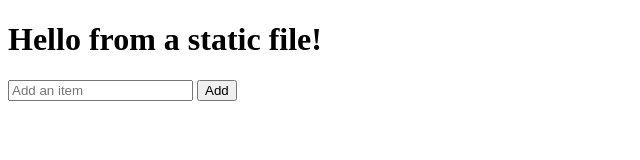
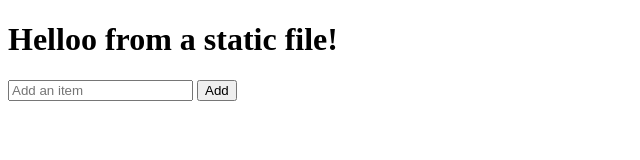
Before and after one commit to AlexisPatac/intro_nodejs_express, a website: page public/index.html in a window 1280 px wide. Shown: the whole page, without its empty margins (0-640 px from the left). Drawn offline with Linux system fonts and the light colour scheme; no server answers.

Commit message:
activity 3

```diff
--- a/index.js
+++ b/index.js
@@ -42,7 +42,7 @@ app.post('/items', (req, res) => {
     res.json(items);
 });
 
-// Start the server
+// Start the serverr
 app.listen(port, () => {
     console.log(`Server running at http://localhost:${port}`);
 });
--- a/public/index.html
+++ b/public/index.html
@@ -6,7 +6,7 @@
     <title>Document</title>
 </head>
 <body>
-    <h1>Hello from a static file!</h1>
+    <h1>Helloo from a static file!</h1>
     <form id="item-form">
         <input type="text" id="item-input" placeholder="Add an item" required>
         <button type="submit">Add</button>
```
